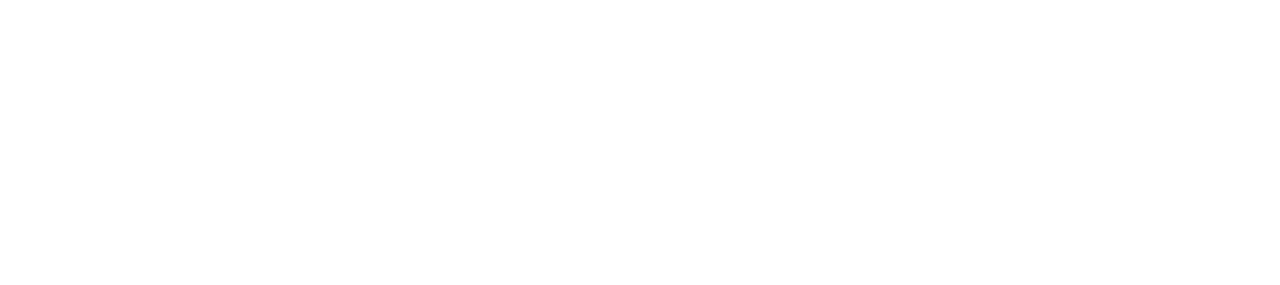
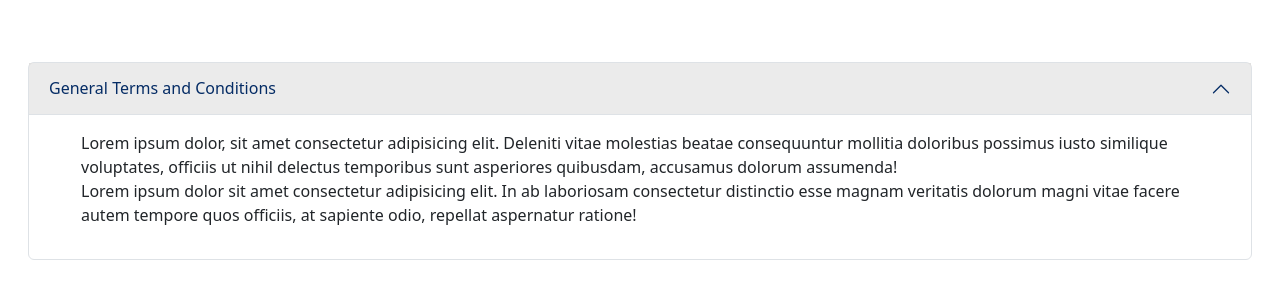
Before and after one commit to ElJefe111944/Esso-Clone, a Vue app: page / in a window 1280 px wide. Shown: the part 3430-3715 px from the top of the page. Before the commit the page ends 3520 px from the top, so only its background shows below. Built offline with nearby package versions, Linux system fonts and the light colour scheme.

Commit message:
Terms component added

```diff
--- a/src/App.vue
+++ b/src/App.vue
@@ -12,6 +12,7 @@
 import BaseContainer from './ui/slots/BaseContainer.vue'
 import ContentSpot from './components/content/ContentSpot.vue';
 import CardContentContainer from './components/content/CardContentContainer.vue';
+import TermsContainer from './components/terms/TermsContainer.vue';
 
 
 const componentSpots = reactive(componentData);
@@ -28,6 +29,7 @@
       <MainBanner />
       <ContentSpot v-for="content in componentSpots" :key="content.id" :content="content" />
       <CardContentContainer :cards="cards" />
+      <TermsContainer />
     </BaseContainer>
   </BaseTemplate>
 </template>
--- /dev/null
+++ b/src/components/terms/TermsContainer.vue
@@ -0,0 +1,30 @@
+<template>
+    <div class="accordion" id="accordionExample">
+        <div class="accordion-item">
+            <h2 class="accordion-header bg-primaryGray">
+                <button class="accordion-button" style="background-color: rgb(235, 235, 235);" type="button" data-bs-toggle="collapse" data-bs-target="#collapseOne"
+                    aria-expanded="true" aria-controls="collapseOne">
+                    General Terms and Conditions
+                </button>
+            </h2>
+            <div id="collapseOne" class="accordion-collapse collapse show after:hidden" data-bs-parent="#accordionExample">
+                <div class="accordion-body">
+                    <ol>
+                        <li>Lorem ipsum dolor, sit amet consectetur adipisicing elit. Deleniti vitae molestias beatae
+                            consequuntur mollitia doloribus possimus iusto similique voluptates, officiis ut nihil
+                            delectus temporibus sunt asperiores quibusdam, accusamus dolorum assumenda!</li>
+                        <li>Lorem ipsum dolor sit amet consectetur adipisicing elit. In ab laboriosam consectetur
+                            distinctio esse magnam veritatis dolorum magni vitae facere autem tempore quos officiis, at
+                            sapiente odio, repellat aspernatur ratione!</li>
+                    </ol>
+                </div>
+            </div>
+        </div>
+    </div>
+</template>
+
+<style scoped>
+.collapse {
+  visibility: visible;
+}
+</style>
```
